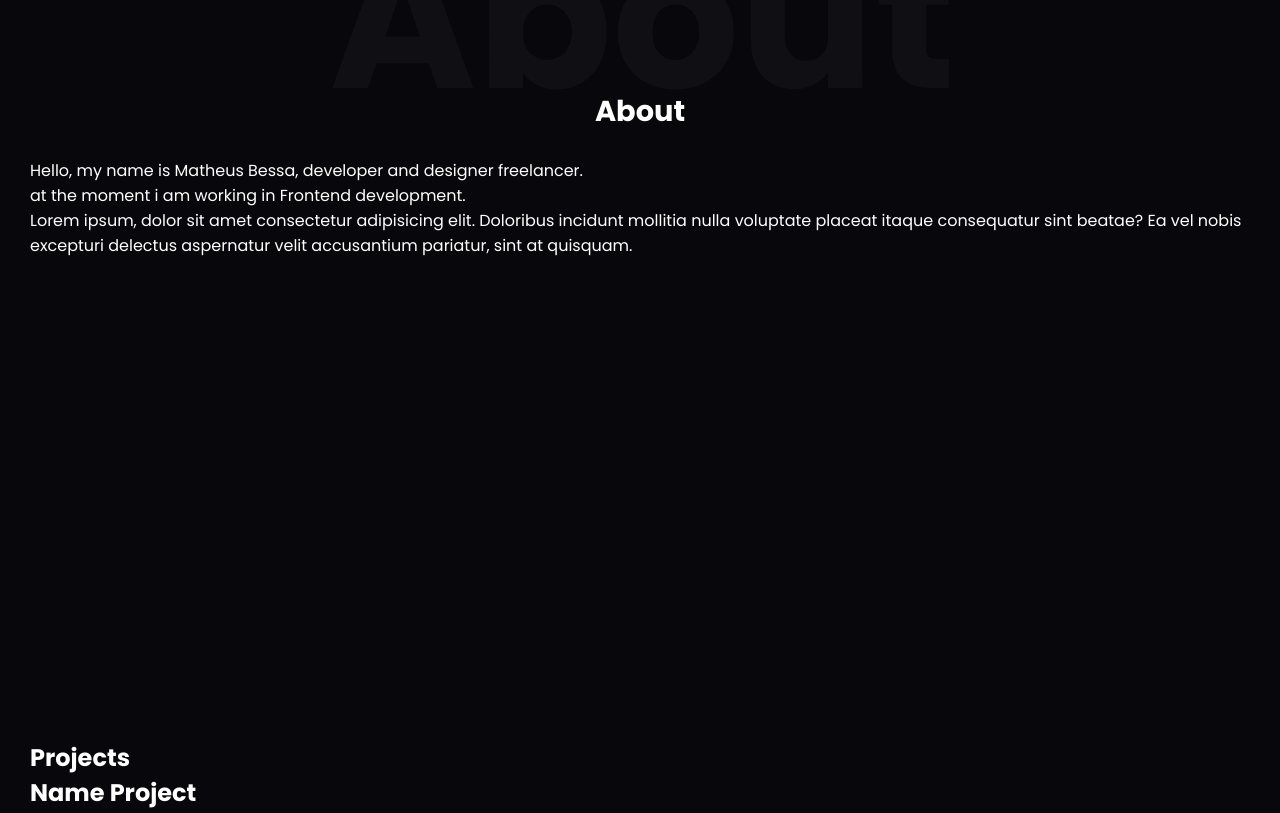
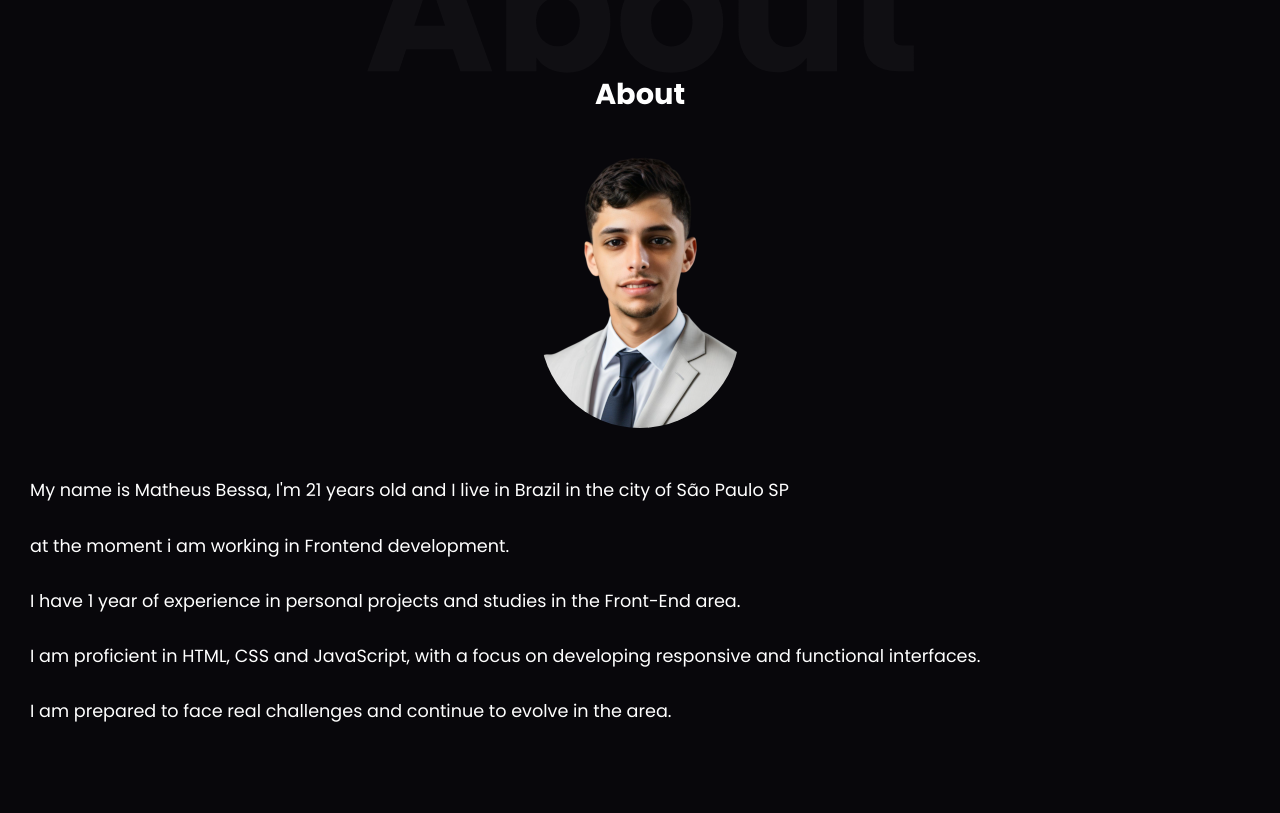
Before and after one commit to bessadeev/my-portfolio, a plain HTML site: page index.html in a window 1280 px wide. Shown: the part 860-1673 px from the top of the page. Drawn offline with Linux system fonts and the light colour scheme.

Commit message:
about style update

```diff
--- a/index.html
+++ b/index.html
@@ -52,15 +52,20 @@
                 <h1>About</h1>
 
                 <div class="profile-picture">
-                    <img src="">
+                    <img src="images/eu-engravatado-nobackground1.png">
                 </div><!--profile-picture-->
 
-                <p>
-                    Hello, my name is Matheus Bessa, developer and designer freelancer. <br>
+                <div class="skills">
+                    <p>My name is Matheus Bessa, I'm 21 years old and I live in Brazil in the city of São Paulo SP</p>
 
-                    at the moment i am working in Frontend development. <br>
-                    Lorem ipsum, dolor sit amet consectetur adipisicing elit. Doloribus incidunt mollitia nulla voluptate placeat itaque consequatur sint beatae? Ea vel nobis excepturi delectus aspernatur velit accusantium pariatur, sint at quisquam.
-                </p>
+                    <p>at the moment i am working in Frontend development.</p>
+
+                    <p>I have 1 year of experience in personal projects and studies in the Front-End area.</p>
+
+                     <p>I am proficient in HTML, CSS and JavaScript, with a focus on developing responsive and functional interfaces.</p>
+
+                    <p>I am prepared to face real challenges and continue to evolve in the area.</p>
+                </p><!--skills-->
             </div><!--content-->
 
         </section><!--about-->
--- a/style.css
+++ b/style.css
@@ -17,6 +17,24 @@
         transform:  translate(0, -20px) rotate(-45deg);
         opacity: 0;
     }
+}
+
+@keyframes toright {
+    0%{
+        transform: translateX(-101%);
+        opacity: 0;
+    }
+
+    50%{
+        transform: translateX(-50%);
+        opacity: 0;
+    }
+
+    100%{
+        transform: translateX(0%);
+        opacity: 1;
+    }
+
 }
 
 *{
@@ -180,7 +198,10 @@ button:hover{
 
 .about{
     width: 100%;
-    height: 100vh;
+    height: 150vh;
+    display: flex;
+    flex-direction: column;
+    justify-content: center;
 }
 
 .about .background-svg{
@@ -193,4 +214,29 @@ button:hover{
 .about h1{
     text-align: center;
     font-size: 1.8em;
+    animation: toright 1.5s;
+    margin-bottom: 30px;
 }
+
+.profile-picture{
+    width: 100%;
+    display: flex;
+    justify-content: center;
+    margin-bottom: 45px;
+}
+
+.profile-picture img{
+    border-radius: 100px;
+}
+
+.about p{
+    margin: auto;
+    margin-bottom: 20px;
+    font-size: 1.1em;
+    line-height: 2em;
+}
+
+.project{
+    width: 100%;
+    height: 100vh;
+}
```
Also changed, not shown: images/eu-engravatado-nobackground1.png (added).
